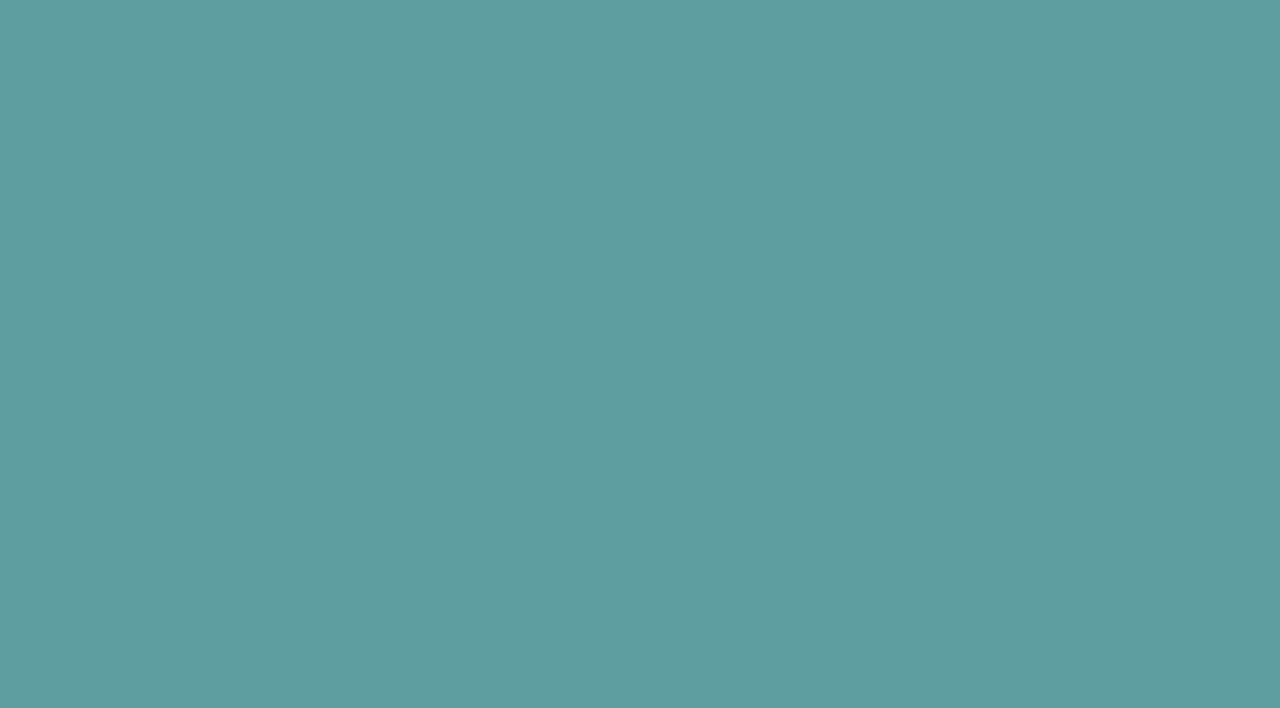
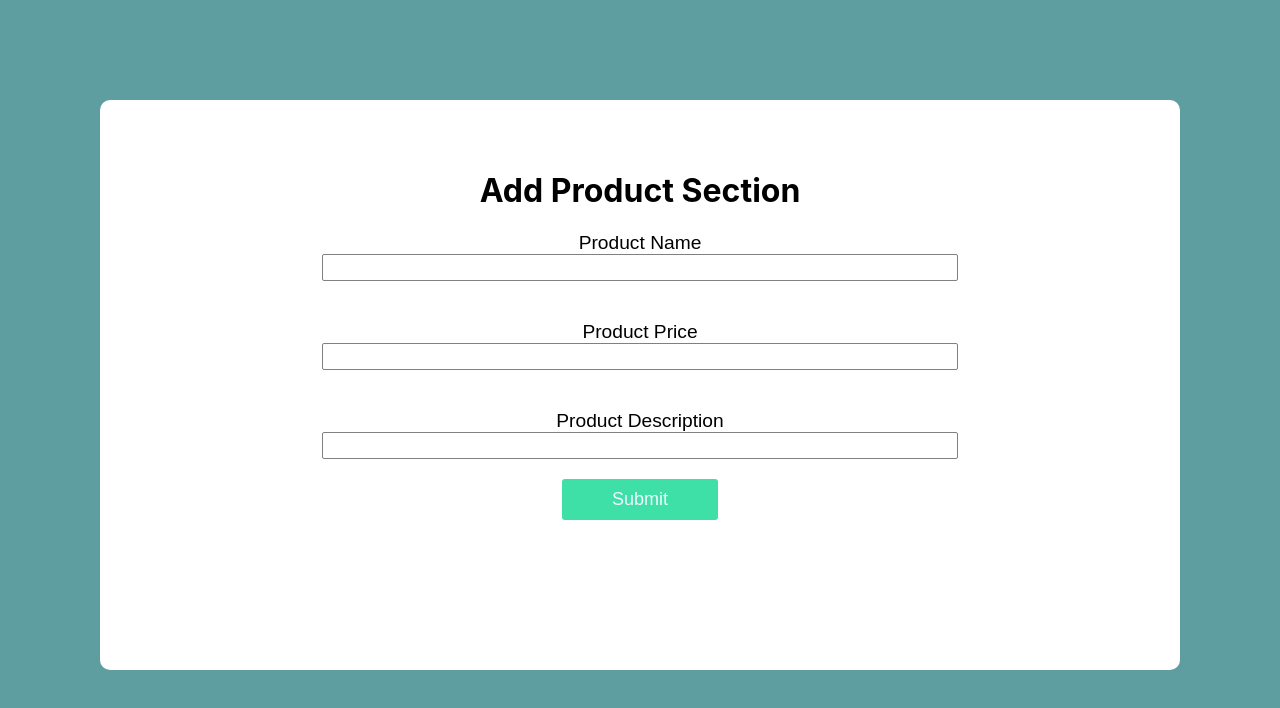
Before and after one commit to Collo-G/Pos-Project, a React (Create React App) app in the folder pos-restaurant/: page /addProduct in a window 1280 px wide. Before the commit this address had no page. Shown: the top 708 px of the page. Built offline with nearby package versions, Linux system fonts and the light colour scheme.

Commit message:
Able to Add Product in from the Frontend

```diff
--- a/pos-restaurant/src/App.js
+++ b/pos-restaurant/src/App.js
@@ -5,7 +5,7 @@ import './App.css';
 import Sidebar from './components/sidebar';
 import Combined from './components/combinedcomponents';
 import Loginpage from './components/loginpage';
-
+import AddProduct from './components/addProduct';
 function App() {
   const [username, setUsername] = useState("");
 
@@ -17,6 +17,8 @@ function App() {
 
               <Route path='/PosPage' element={<Combined/>} />
 
+              <Route path='/addProduct' element={<AddProduct/>}></Route>
+
               <Route path='/' element={<Loginpage />} />
 
           </Routes>
--- /dev/null
+++ b/pos-restaurant/src/components/addProduct.js
@@ -0,0 +1,56 @@
+import { useState } from 'react';
+import axios from 'axios';
+
+
+const AddProduct = () => {
+
+
+    const [formData, setFormData] = useState({
+        Product_Name: '',
+        Product_Price: '',
+        Product_Description: '',
+    });
+
+    const handleChange = (e) => {
+        const { name, value } = e.target;
+        setFormData({
+            ...formData,
+            [name]: value,
+        });
+    };
+
+
+    const handleSubmit = async (e) => {
+        e.preventDefault();
+        try {
+          const response = await axios.post('http://localhost:4000/api/products/addProduct', formData);
+          alert('Product posted successfully:');
+        } catch (error) {
+          console.error('Error posting product:', error);
+        }
+
+      };
+
+    return(
+        <div>
+
+
+
+            <form onSubmit={handleSubmit}  style={{paddingTop: "50px"}}>
+
+            <h1>Add Product Section</h1>
+                <label>Product Name</label><br></br>
+                <input name='Product_Name' value={formData.Product_Name} onChange={handleChange} required type="text"></input>
+                <br></br><br></br><br></br>
+                <label>Product Price</label><br></br>
+                <input name='Product_Price' value={formData.Product_Price} onChange={handleChange} required type="number"></input>
+                <br></br><br></br><br></br>
+                <label>Product Description</label><br></br>
+                <input name='Product_Description' value={formData.Product_Description} onChange={handleChange} required type="text"></input>
+                <br></br><br></br>
+                <button>Submit</button>
+            </form>
+        </div>
+    )
+}
+export default AddProduct;
--- /dev/null
+++ b/pos-restaurant/src/components/cart.js
@@ -0,0 +1,7 @@
+
+const Cart = () => {
+    return(
+        <h1>Cart</h1>
+    )
+}
+export default Cart;
--- a/pos-restaurant/src/components/combinedcomponents.js
+++ b/pos-restaurant/src/components/combinedcomponents.js
@@ -1,19 +1,29 @@
 import Sidebar from "./sidebar"
 import PosPage from "./pospage"
-import './css/combined.css'
+import './css/combined.css';
+import Cart from "./cart";
 
 const Combined = () => {
     return(
-        <div className="main">
+
+        <div>
+            <div>
+                <img width={100} src={require("./images/cashier.png")}></img>
+                <h1>POS SYSTEM</h1>
+            </div>
+            <div  className="main">
+
+
                 <div className="sidebar">
                     <Sidebar/>
                 </div>
                 <div className="cart">
-            <h1>CART</h1>
-            <p>No items Yet!</p>
+                    <Cart/>
+
                 </div>
                 <div className="landing">
                     <PosPage/>
+                </div>
             </div>
         </div>
 
--- a/pos-restaurant/src/components/css/combined.css
+++ b/pos-restaurant/src/components/css/combined.css
@@ -5,8 +5,9 @@
 
 }
 .sidebar{
-    background-color: rgba(88, 88, 88, 0.256);
+    background-color: rgba(170, 196, 198, 0.753);
     height: 100vh;
+    padding: 30px;
     width: 50vh;
 }
 .addproduct > button {
--- a/pos-restaurant/src/components/sidebar.js
+++ b/pos-restaurant/src/components/sidebar.js
@@ -1,5 +1,6 @@
 import { useContext } from "react";
 import { LoginContex } from "./logincontex";
+import { Link } from "react-router-dom";
 
 
 const Sidebar = () => {
@@ -13,8 +14,8 @@ const Sidebar = () => {
         </div>
       <h1>User: {username}</h1>
         <div className="addproduct">
-            <button>Add Product</button><br></br><br></br><br></br>
-            <button>Delete Products</button><br></br><br></br><br></br>
+            <button><Link to="/addProduct">Add Product</Link> </button><br></br><br></br><br></br>
+            <button><Link to="/deleteProduct">Delete Product</Link> </button><br></br><br></br><br></br>
             <button>View Products</button><br></br><br></br>
             <div className="logout">
                 <button>Log Out</button>
```
Lines whose indentation alone changed are shown as unchanged.
